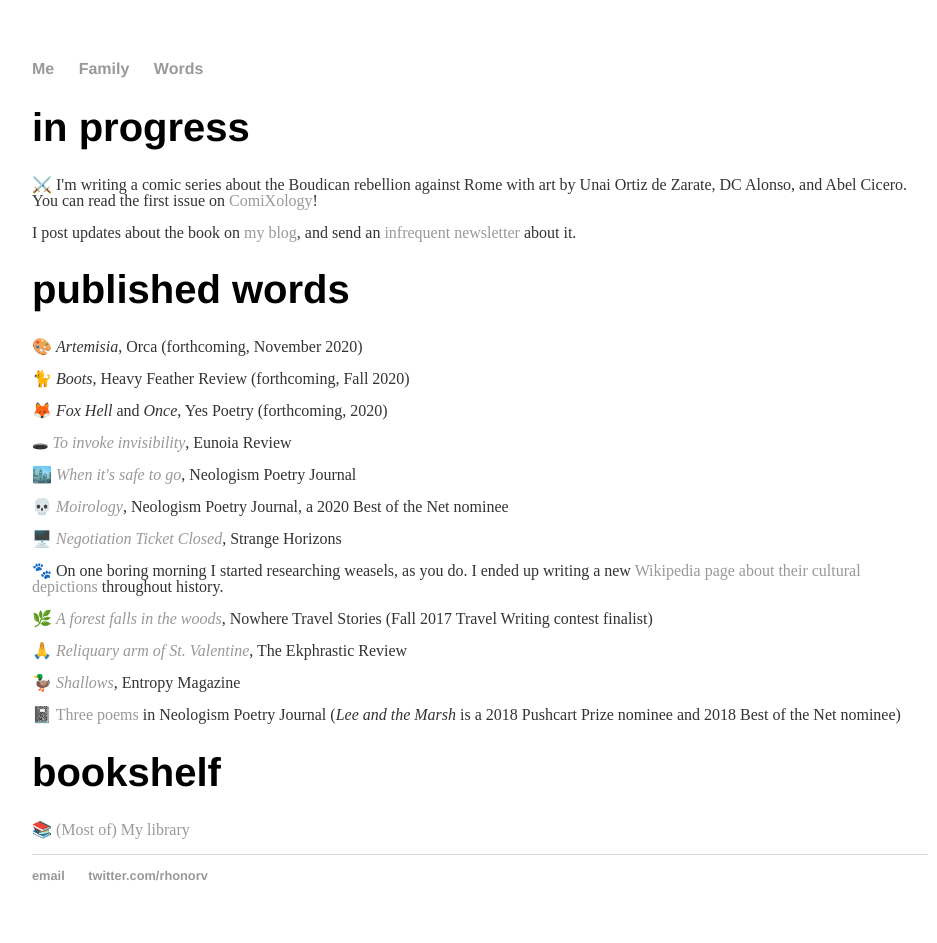
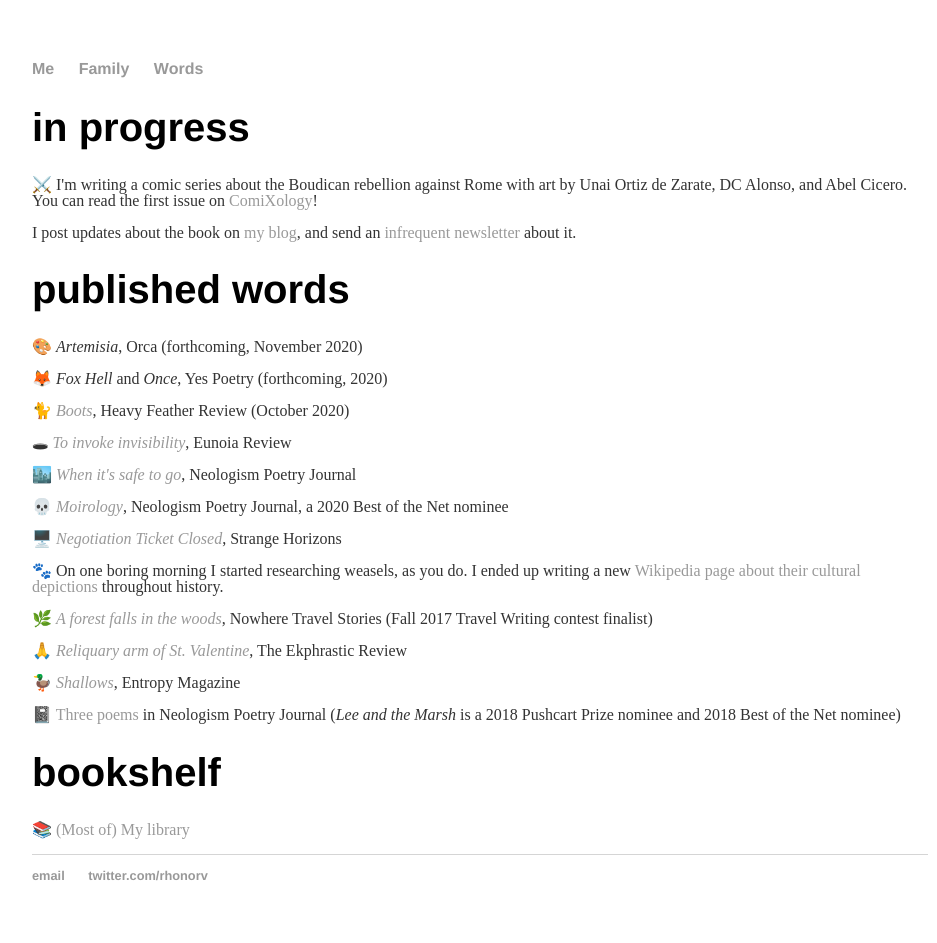
Before and after one commit to rhonorv/rhonorv.github.io, a Jekyll site: the page words/index.html, which Jekyll copies as it is, in a window 1280 px wide. Shown: the whole page, without its empty margins (160-1097 px from the left). Built offline with Jekyll 4.4.1, drawn with Linux system fonts in a browser that asks for light colours.

Commit message:
Update index.html

```diff
--- a/words/index.html
+++ b/words/index.html
@@ -31,9 +31,9 @@
 	<h1>published words</h1>
 		<p><span aria-hidden="true">🎨 </span><em>Artemisia</em>, Orca (forthcoming, November 2020)</p>
 
-		<p><span aria-hidden="true">🐈 </span><em>Boots</em>, Heavy Feather Review (forthcoming, Fall 2020)</p>
+		<p><span aria-hidden="true">🦊 </span><em>Fox Hell</em> and <em>Once</em>, Yes Poetry (forthcoming, 2020)</p>
 
-		<p><span aria-hidden="true">🦊 </span><em>Fox Hell</em> and <em>Once</em>, Yes Poetry (forthcoming, 2020)</p>
+		<p><span aria-hidden="true">🐈 </span><a href="https://heavyfeatherreview.org/2020/10/26/vincent/"><em>Boots</em></a>, Heavy Feather Review (October 2020)</p>
 
 		<p><span aria-hidden="true">🕳 </span><a href="https://eunoiareview.wordpress.com/2020/09/16/to-invoke-invisibility/"><em>To invoke invisibility</em></a>, Eunoia Review</p>
 
```
